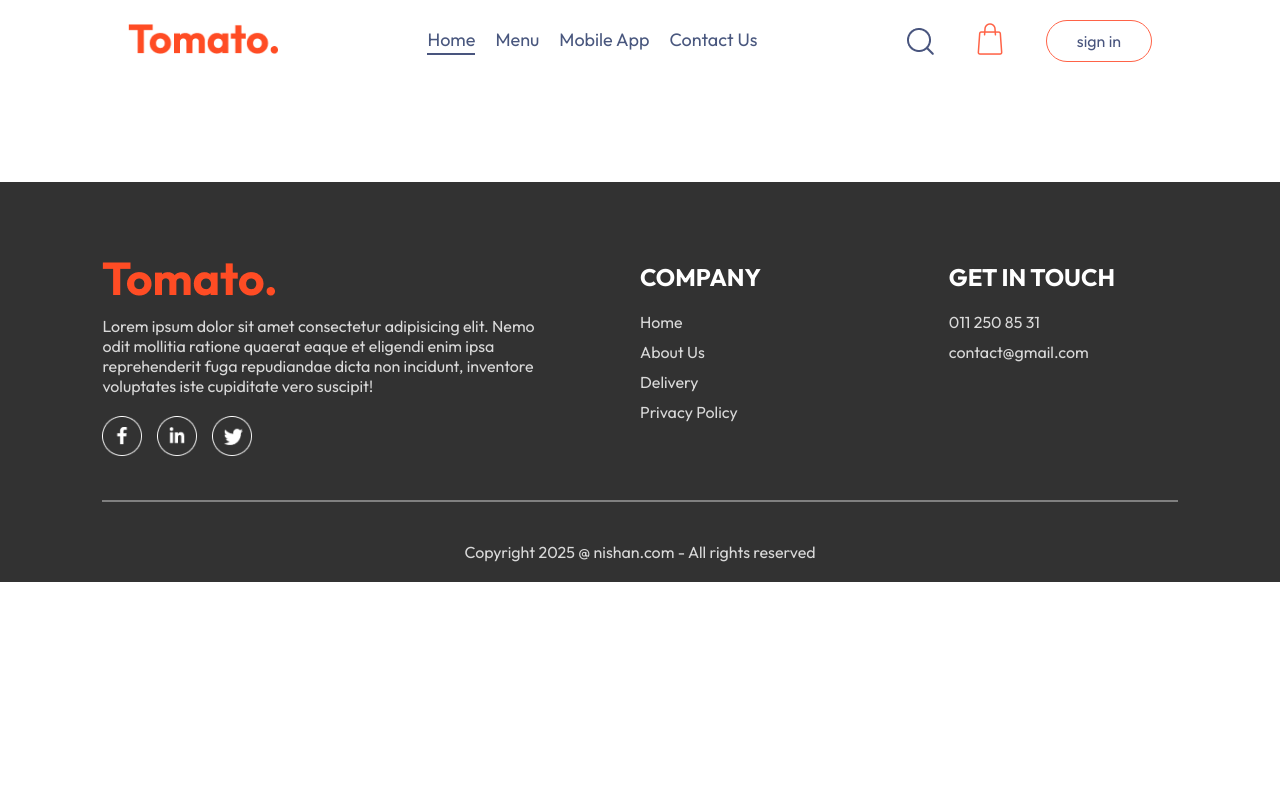
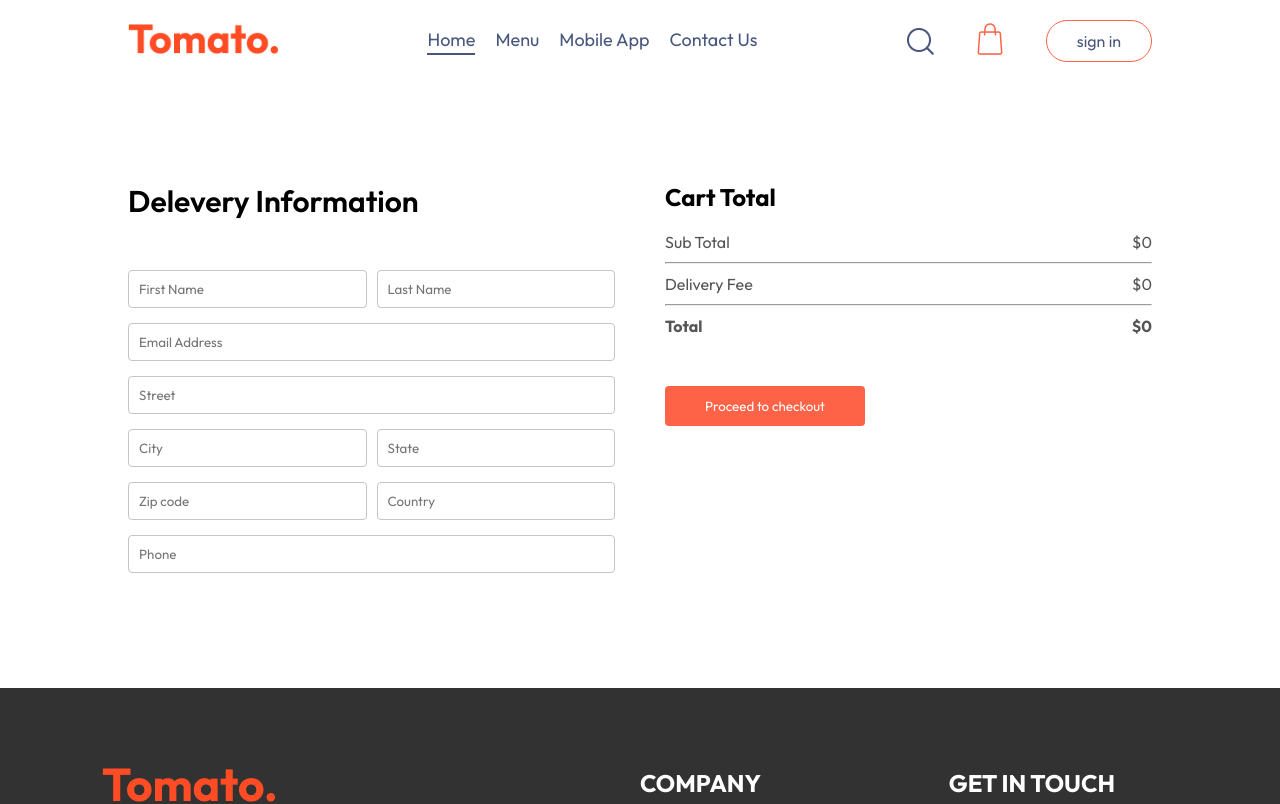
Before and after one commit to k-nishan/food-delivery-app, a React (Vite) app in the folder frontend/: page /order in a window 1280 px wide. Shown: the top 804 px of the page. Built offline with nearby package versions, Linux system fonts and the light colour scheme.

Commit message:
order placement page

```diff
--- a/frontend/src/pages/Cart/Cart.jsx
+++ b/frontend/src/pages/Cart/Cart.jsx
@@ -1,10 +1,11 @@
-import React, { useContext } from "react";
+import { useContext } from "react";
 import "./Cart.css";
 import { StoreContext } from "../../context/StoreContext";
+import { useNavigate } from 'react-router-dom'
 
 const Cart = () => {
-  const { cartItems, food_list, removeFromCart, getTotalCartAmount } =
-    useContext(StoreContext);
+  const { cartItems, food_list, removeFromCart, getTotalCartAmount } = useContext(StoreContext);
+  const navigate = useNavigate()
   return (
     <div className='cart'>
       <div className='cart-items'>
@@ -49,15 +50,15 @@ const Cart = () => {
             <hr />
             <div className='carttotal-details'>
               <p>Delivery Fee</p>
-              <p>${2}</p>
+              <p>${getTotalCartAmount() > 0 ? 2 : 0}</p>
             </div>
             <hr />
             <div className='carttotal-details'>
               <b>Total</b>
-              <b>${getTotalCartAmount() + 2}</b>
+              <b>${getTotalCartAmount() > 0 ? getTotalCartAmount() + 2 : getTotalCartAmount()}</b>
             </div>
           </div>
-          <button>Proceed to checkout</button>
+          <button onClick={() => navigate('/order')}>Proceed to checkout</button>
         </div>
         <div className='cart-promocode'>
           <div>
--- a/frontend/src/pages/PlaceOrder/PlaceOrder.css
+++ b/frontend/src/pages/PlaceOrder/PlaceOrder.css
@@ -0,0 +1,42 @@
+.place-order {
+  display: flex;
+  align-items: start;
+  justify-content: space-between;
+  gap: 50px;
+  margin-top: 100px;
+}
+
+.place-order-left {
+    width: 100%;
+    max-width: max(30%, 500px);
+
+}
+
+.place-order-left .title {
+    font-size: 30px;
+    font-weight: 600;
+    margin-bottom: 50px;
+}
+
+.place-order-left input {
+    margin-bottom: 15px;
+    width: 100%;
+    padding: 10px;
+    border: 1px solid #c5c5c5;
+    border-radius: 4px;
+    outline-color: tomato;
+}
+
+.place-order-left .multi-fields {
+    display: flex;
+    gap: 10px;
+}
+
+.place-order-right{
+    width: 100%;
+    max-width: max(40%, 500px);
+}
+
+.place-order .cart-total button {
+    margin-top: 30px;
+}
--- a/frontend/src/pages/PlaceOrder/PlaceOrder.jsx
+++ b/frontend/src/pages/PlaceOrder/PlaceOrder.jsx
@@ -1,12 +1,60 @@
-import React from 'react'
-import './PlaceOrder.css'
+import { useContext } from "react";
+import "./PlaceOrder.css";
+import { StoreContext } from "../../context/StoreContext";
 
 const PlaceOrder = () => {
+  const { getTotalCartAmount } = useContext(StoreContext);
   return (
-    <div>
+    <form className='place-order'>
+      <div className='place-order-left'>
+        <p className='title'>Delevery Information</p>
+        <div className='multi-fields'>
+          <input type='text' placeholder='First Name' />
+          <input type='text' placeholder='Last Name' />
+        </div>
+        <input type='email' placeholder='Email Address' />
+        <input type='text' placeholder='Street' />
+        <div className='multi-fields'>
+          <input type='text' placeholder='City' />
+          <input type='text' placeholder='State' />
+        </div>
+        <div className='multi-fields'>
+          <input type='text' placeholder='Zip code' />
+          <input type='text' placeholder='Country' />
+        </div>
+        <input type='text' placeholder='Phone' />
+      </div>
+      <div className='place-order-right'>
+        <div className='cart-total'>
+          <h2>Cart Total</h2>
+          <div>
+            <div className='carttotal-details'>
+              <p>Sub Total</p>
+              <p>${getTotalCartAmount()}</p>
+            </div>
+            <hr />
+            <div className='carttotal-details'>
+              <p>Delivery Fee</p>
+              <p>${getTotalCartAmount() > 0 ? 2 : 0}</p>
+            </div>
+            <hr />
+            <div className='carttotal-details'>
+              <b>Total</b>
+              <b>
+                $
+                {getTotalCartAmount() > 0
+                  ? getTotalCartAmount() + 2
+                  : getTotalCartAmount()}
+              </b>
+            </div>
+          </div>
+          <button onClick={() => navigate("/order")}>
+            Proceed to checkout
+          </button>
+        </div>
+      </div>
+    </form>
+  );
+};
 
-    </div>
-  )
-}
-
-export default PlaceOrder
+export default PlaceOrder;
```
